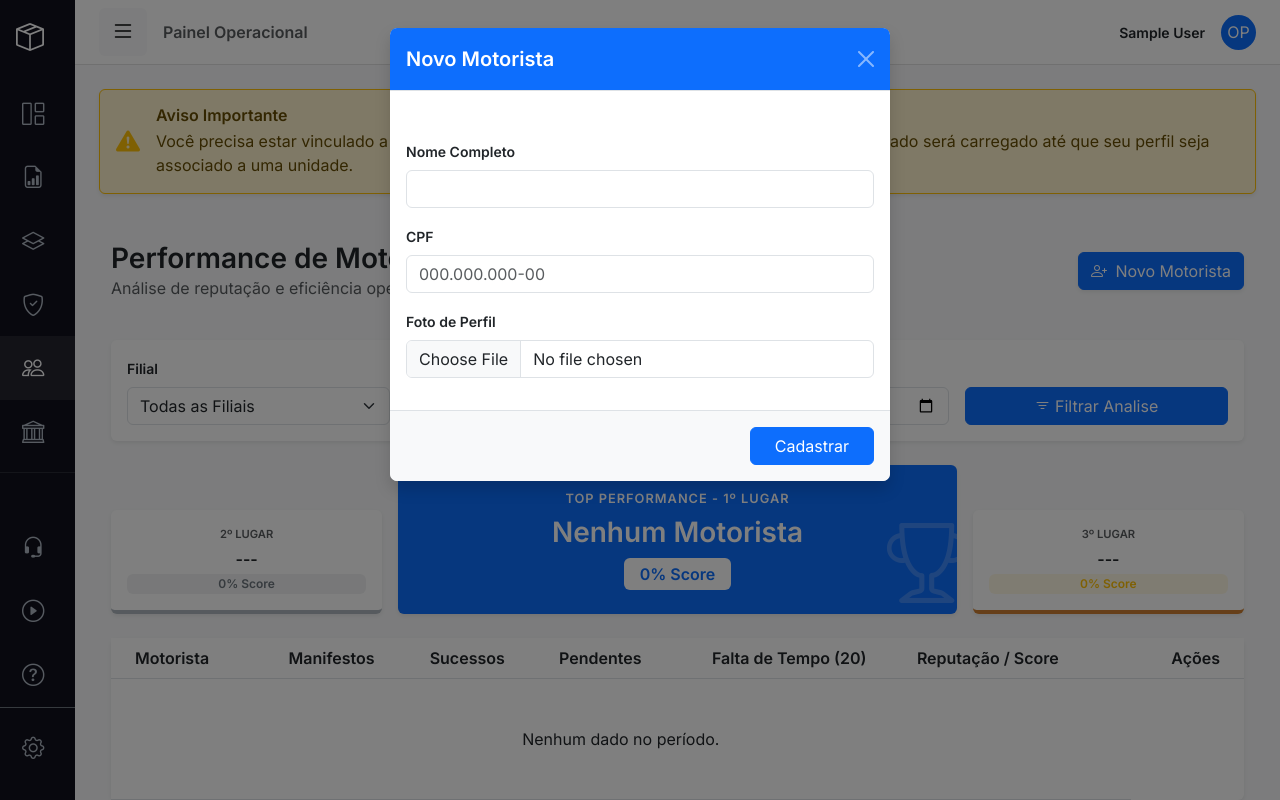
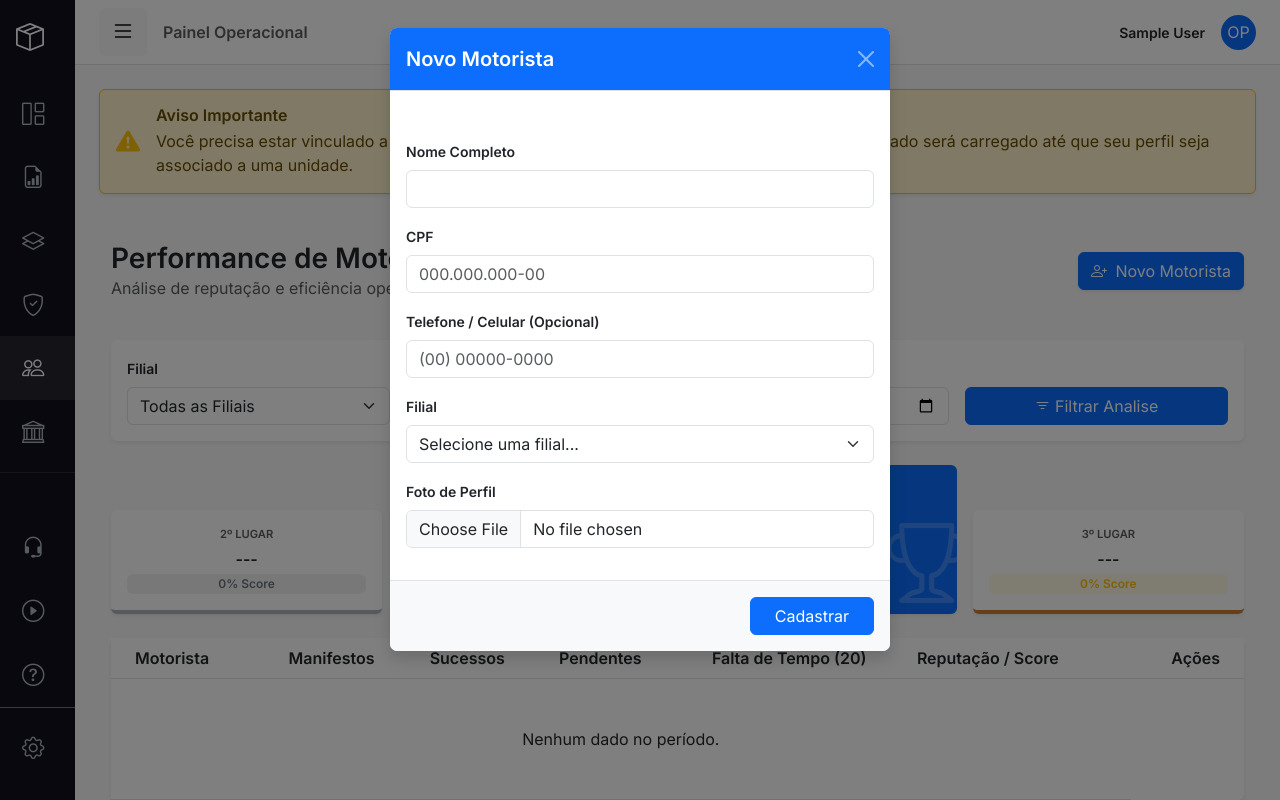
Before and after one commit to vortex-tecnologia/rxtrack, a Django app: page /motoristas/ in a window 1280 px wide, after a click on "Novo Motorista". Run offline with Django 4.2, Linux system fonts and the light colour scheme; the visitor is signed in with stand-in values (Sample User, id 1); data that the repository does not hold is empty; parts of the project's set-up code (start-up, migrations or seed data) failed here and were passed over; some libraries are stand-ins or nearby versions.

Commit message:
feat: adiciona telefone e filial na edicao de motorista

```diff
--- a/backend/operacional/views.py
+++ b/backend/operacional/views.py
@@ -761,6 +761,8 @@ def motorista_cadastrar(request):
     try:
         nome = request.POST.get('nome_completo')
         cpf_sujo = request.POST.get('cpf')
+        telefone = request.POST.get('telefone', '')
+        filial_id = request.POST.get('filial_id')
         foto = request.FILES.get('foto_perfil')
 
         # Remove tudo que não for número (limpa pontos e traços)
@@ -769,6 +771,8 @@ def motorista_cadastrar(request):
         Motorista.objects.create(
             nome_completo=nome,
             cpf=cpf_limpo,
+            telefone=telefone,
+            filial_id=filial_id if filial_id else None,
             foto_perfil=foto
         )
         return JsonResponse({'success': True, 'message': 'Motorista cadastrado com sucesso!'})
@@ -784,6 +788,10 @@ def motorista_editar(request):
 
         motorista.nome_completo = request.POST.get('nome_completo')
         motorista.cpf = request.POST.get('cpf')
+        motorista.telefone = request.POST.get('telefone', '')
+
+        filial_id = request.POST.get('filial_id')
+        motorista.filial_id = filial_id if filial_id else None
 
         if request.FILES.get('foto_perfil'):
             motorista.foto_perfil = request.FILES.get('foto_perfil')
--- a/backend/templates/desktop/paginas/motoristas_list.html
+++ b/backend/templates/desktop/paginas/motoristas_list.html
@@ -172,7 +172,7 @@
                             </div>
                         </td>
                         <td class="text-end pe-4">
-                            <button onclick="abrirDetalhes('{{ m.id }}', '{{ m.nome_completo }}', '{{ m.cpf }}', '{% if m.foto_perfil %}{{ m.foto_perfil.url }}{% endif %}')"
+                            <button onclick="abrirDetalhes('{{ m.id }}', '{{ m.nome_completo }}', '{{ m.cpf }}', '{% if m.foto_perfil %}{{ m.foto_perfil.url }}{% endif %}', '{{ m.telefone|default:'' }}', '{{ m.filial_id|default:'' }}')"
                                     class="btn btn-sm btn-outline-primary border-0">
                                 <i class="bi bi-pencil-square"></i> Editar
                             </button>
@@ -206,6 +206,19 @@
                     <div class="mb-3">
                         <label class="form-label small fw-bold">CPF</label>
                         <input type="text" name="cpf" class="form-control cpf-mask" required placeholder="000.000.000-00">
+                    </div>
+                    <div class="mb-3">
+                        <label class="form-label small fw-bold">Telefone / Celular (Opcional)</label>
+                        <input type="text" name="telefone" class="form-control phone-mask" placeholder="(00) 00000-0000">
+                    </div>
+                    <div class="mb-3">
+                        <label class="form-label small fw-bold">Filial</label>
+                        <select name="filial_id" class="form-select">
+                            <option value="">Selecione uma filial...</option>
+                            {% for f in filiais %}
+                            <option value="{{ f.id }}">{{ f.nome }}</option>
+                            {% endfor %}
+                        </select>
                     </div>
                     <div class="mb-3">
                         <label class="form-label small fw-bold">Foto de Perfil</label>
@@ -246,6 +259,19 @@
                     <div class="mb-3">
                         <label class="form-label small fw-bold">CPF</label>
                         <input type="text" name="cpf" id="edit_cpf" class="form-control cpf-mask">
+                    </div>
+                    <div class="mb-3">
+                        <label class="form-label small fw-bold">Telefone / Celular (Opcional)</label>
+                        <input type="text" name="telefone" id="edit_telefone" class="form-control phone-mask" placeholder="(00) 00000-0000">
+                    </div>
+                    <div class="mb-3">
+                        <label class="form-label small fw-bold">Filial</label>
+                        <select name="filial_id" id="edit_filial" class="form-select">
+                            <option value="">Selecione uma filial...</option>
+                            {% for f in filiais %}
+                            <option value="{{ f.id }}">{{ f.nome }}</option>
+                            {% endfor %}
+                        </select>
                     </div>
                     <div class="mb-3">
                         <label class="form-label small fw-bold">Trocar Foto</label>
@@ -290,6 +316,17 @@ document.querySelectorAll('.cpf-mask').forEach(input => {
         v = v.replace(/(\d{3})(\d)/, '$1.$2');
         v = v.replace(/(\d{3})(\d)/, '$1.$2');
         v = v.replace(/(\d{3})(\d{1,2})$/, '$1-$2');
+        e.target.value = v;
+    });
+});
+
+// Máscara de Telefone (Celular com DDD)
+document.querySelectorAll('.phone-mask').forEach(input => {
+    input.addEventListener('input', e => {
+        let v = e.target.value.replace(/\D/g, '');
+        if (v.length > 11) v = v.slice(0, 11);
+        v = v.replace(/^(\d{2})(\d)/g, '($1) $2');
+        v = v.replace(/(\d{5})(\d)/, '$1-$2');
         e.target.value = v;
     });
 });
@@ -349,10 +386,12 @@ document.getElementById('formEdicao').addEventListener('submit', e => {
     enviarFormulario('formEdicao', "{% url 'operacional:motorista_editar' %}", 'btnSalvarEdicao', 'loaderBtnEdicao', 'msgFeedbackEdicao'); // Crie essa ID no modal de edição também
 });
 
-function abrirDetalhes(id, nome, cpf, foto) {
+function abrirDetalhes(id, nome, cpf, foto, telefone, filial_id) {
     document.getElementById('edit_id').value = id;
     document.getElementById('edit_nome').value = nome;
     document.getElementById('edit_cpf').value = cpf;
+    document.getElementById('edit_telefone').value = telefone || '';
+    document.getElementById('edit_filial').value = filial_id || '';
     const img = document.getElementById('view_foto');
     if(foto) { img.src = foto; img.style.display = 'inline-block'; }
     else { img.style.display = 'none'; }
--- a/backend/usuarios/models.py
+++ b/backend/usuarios/models.py
@@ -26,6 +26,7 @@ class Motorista(models.Model):
 
     nome_completo = models.CharField(max_length=255, verbose_name="Nome Completo")
     cnh_numero = models.CharField(max_length=20, blank=True, null=True, verbose_name="Número da CNH")
+    telefone = models.CharField(max_length=20, blank=True, null=True, verbose_name="Telefone / Celular")
 
     TIPO_USUARIO_CHOICES = [
         ('MOTORISTA', 'Motorista'),
```
